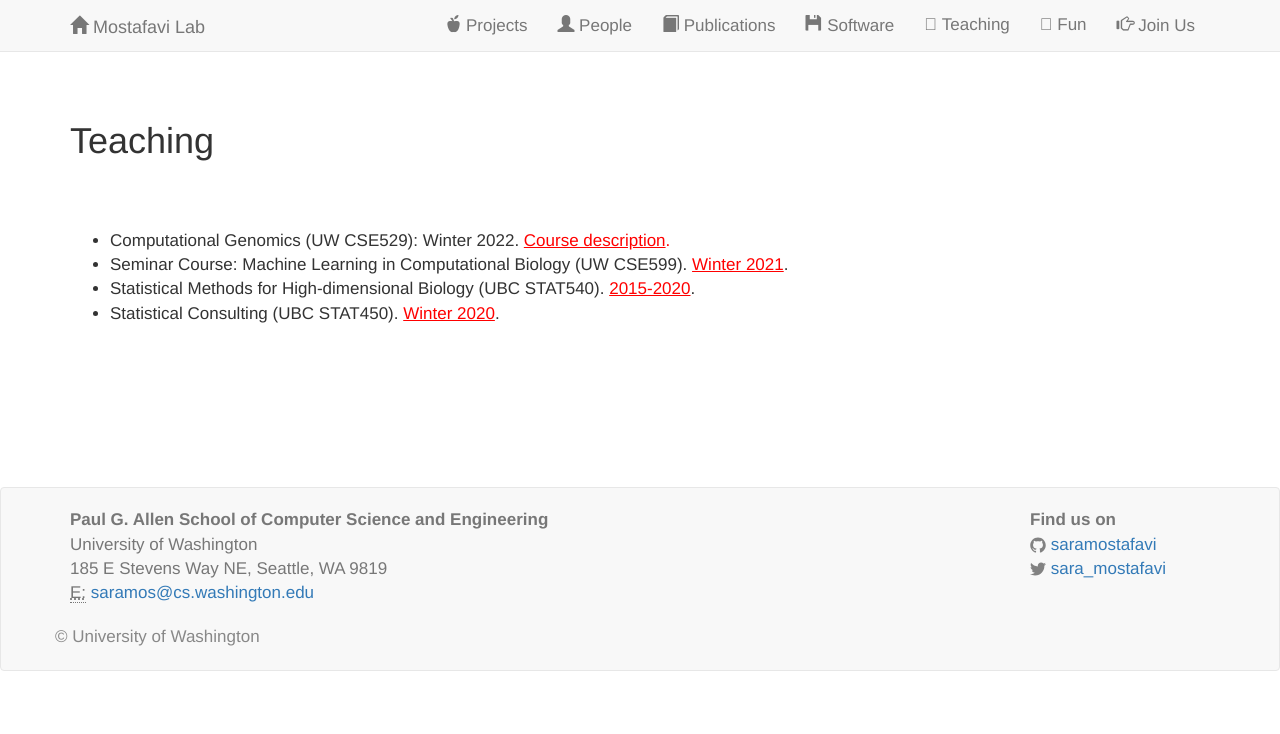
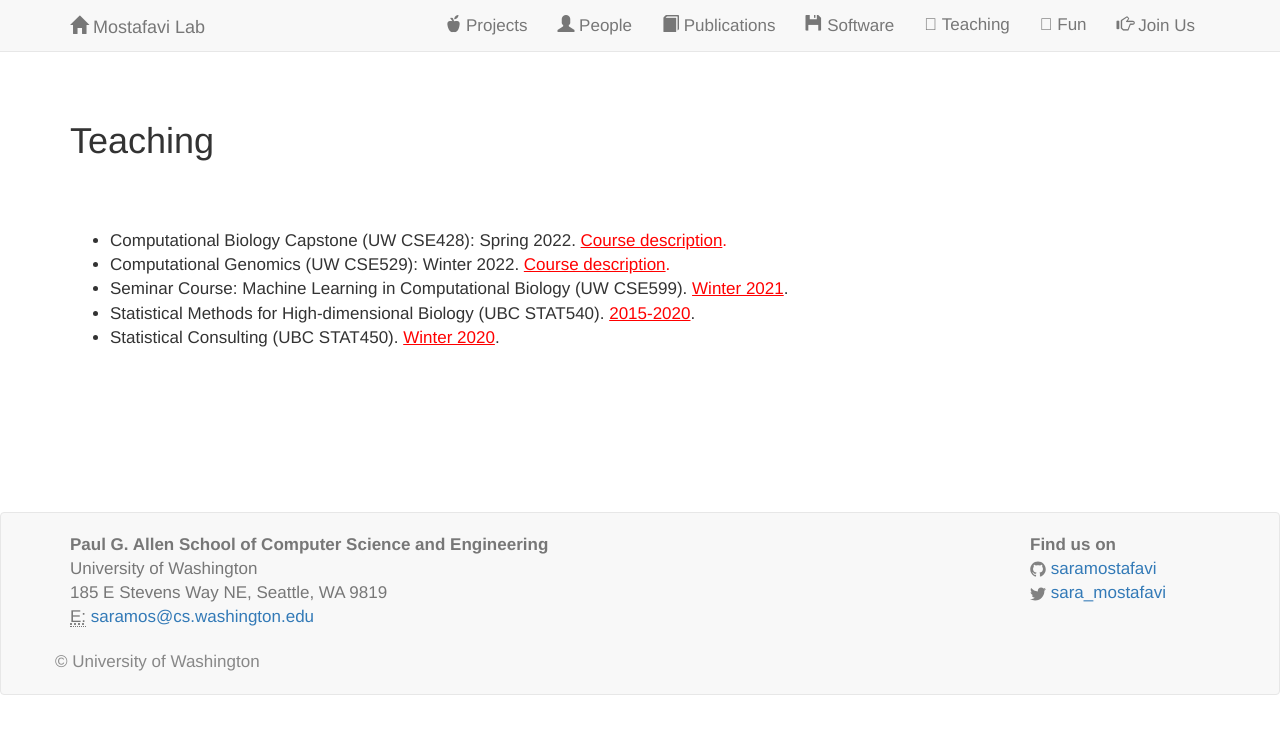
Before and after one commit to saramostafavi/saramostafavi.github.io, a Jekyll site: the page built from teaching.html, in a window 1280 px wide. Shown: the top 734 px of the page. Built offline with Jekyll 4.4.1, drawn with Linux system fonts in a browser that asks for light colours; nearby versions of some CDN libraries; a style sheet for code colours, icons or effects is not loaded.

Commit message:
Update teaching.html

```diff
--- a/teaching.html
+++ b/teaching.html
@@ -10,6 +10,7 @@ layout: default
 
      <p>
           <ul>
+            <li> Computational Biology Capstone (UW CSE428):  Spring 2022. <a href="https://sites.google.com/cs.washington.edu/cse428/home" style="color:red"> <u>Course description</u>.</a></li>
             <li> Computational Genomics (UW CSE529):  Winter 2022. <a href="https://sites.google.com/cs.washington.edu/cse529/home" style="color:red"> <u>Course description</u>.</a></li>
             <li> Seminar Course: Machine Learning in Computational Biology (UW CSE599). <a href="https://sites.google.com/view/cse599cb/home" style="color:red"><u>Winter 2021</u></a>.</li>
             <li> Statistical Methods for High-dimensional Biology (UBC STAT540).<a href="https://stat540-ubc.github.io/" style="color:red"> <u>2015-2020</u></a>.</li>
```
